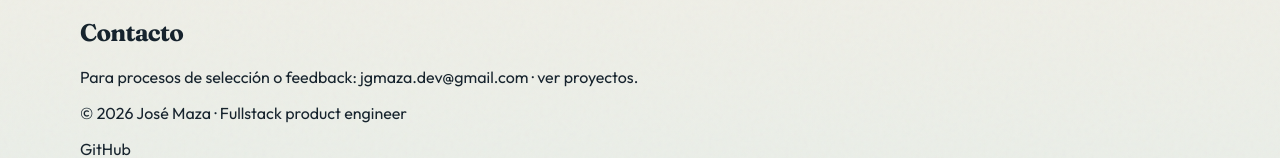
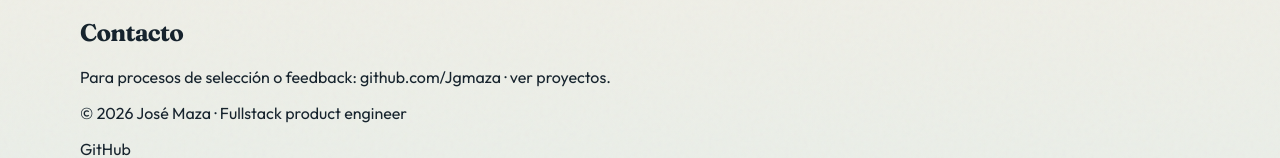
Before and after one commit to Jgmaza/portfolio, a Next.js app: page /about in a window 1280 px wide. Shown: the part 496-654 px from the top of the page. Built offline with nearby package versions, Linux system fonts and the light colour scheme.

Commit message:
Align Splitia demo URL and About contact with live site.

```diff
--- a/src/app/about/page.tsx
+++ b/src/app/about/page.tsx
@@ -69,10 +69,12 @@ export default function AboutPage() {
         <p className="mt-4 text-[var(--ink-soft)]">
           Para procesos de selección o feedback:{" "}
           <a
-            href="mailto:jgmaza.dev@gmail.com"
+            href="https://github.com/Jgmaza"
             className="text-[var(--accent)]"
+            target="_blank"
+            rel="noreferrer"
           >
-            jgmaza.dev@gmail.com
+            github.com/Jgmaza
           </a>{" "}
           ·{" "}
           <Link href="/projects" className="text-[var(--accent)]">
--- a/src/content/projects.ts
+++ b/src/content/projects.ts
@@ -105,7 +105,7 @@ export const projects: Project[] = [
       "Supabase como BaaS para auth y persistencia",
     ],
     outcome: "Producto propio desplegable listo para mostrar en selección.",
-    demoUrl: "https://splitia.vercel.app",
+    demoUrl: "https://splitia-xi.vercel.app",
     repoUrl: "https://github.com/Jgmaza/splitia",
     accent: "#e85d04",
   },
```
